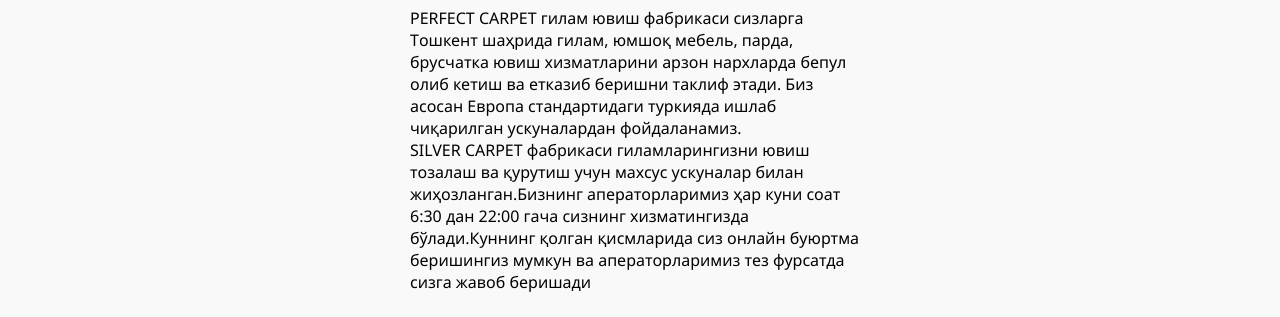
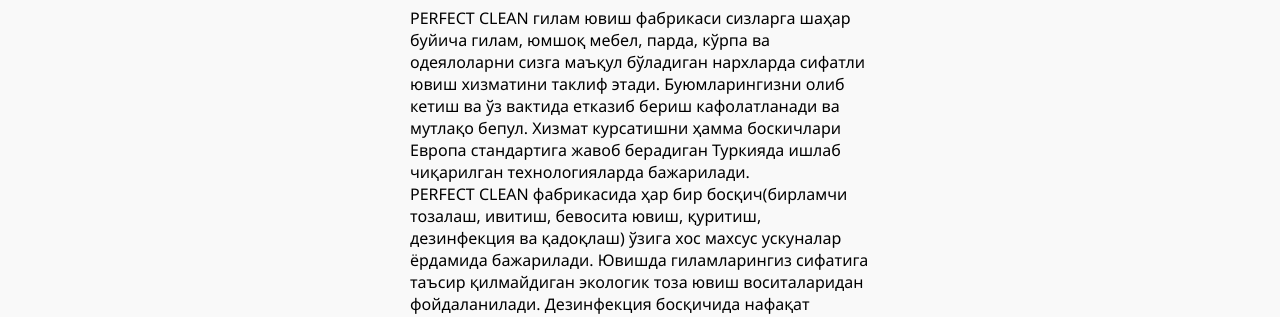
Before and after one commit to karomatulloh/perfectcarpet_uz, a plain HTML site: page index.html in a window 1280 px wide. Shown: the part 459-776 px from the top of the page. Drawn offline with Linux system fonts and the light colour scheme; files whose address does not match are found by name.

Commit message:
Updated version

```diff
--- a/index.html
+++ b/index.html
@@ -71,13 +71,9 @@
 		<section class="about" id="about">
 		    <div class="container">
 		        <div class="about__title">Биз ҳақимизда</div>
-		        <div class="about__text">PERFECT CARPET гилам ювиш фабрикаси сизларга Tошкент шаҳрида гилам, юмшоқ мебель,
-		            парда, брусчатка ювиш хизматларини арзон нархларда бепул олиб кетиш ва етказиб беришни таклиф этади. Биз
-		            асосан Европа стандартидаги туркияда ишлаб чиқарилган ускуналардан фойдаланамиз. <br> SILVER CARPET
-		            фабрикаси гиламларингизни ювиш тозалаш ва қурутиш учун махсус ускуналар билан жиҳозланган.Бизнинг
-		            аператорларимиз ҳар куни соат 6:30 дан 22:00 гача сизнинг хизматингизда бўлади.Куннинг қолган қисмларида
-		            сиз онлайн буюртма беришингиз мумкун ва аператорларимиз тез фурсатда сизга жавоб беришади</div>
-		    </div>
+		        <div class="about__text">
+				PERFECT CLEAN гилам ювиш фабрикаси сизларга шаҳар буйича гилам, юмшоқ мебел, парда, кўрпа ва одеялоларни сизга маъқул бўладиган нархларда сифатли ювиш хизматини таклиф этади. Буюмларингизни олиб кетиш ва ўз вактида етказиб бериш кафолатланади ва мутлақо бепул. Хизмат курсатишни ҳамма боскичлари Европа стандартига жавоб берадиган Туркияда ишлаб чиқарилган технологияларда бажарилади. <br> PERFECT CLEAN фабрикасида ҳар бир босқич(бирламчи тозалаш, ивитиш, бевосита ювиш, қуритиш, дезинфекция ва қадоқлаш)  ўзига хос махсус ускуналар ёрдамида бажарилади. Ювишда гиламларингиз сифатига таъсир қилмайдиган экологик тоза ювиш воситаларидан фойдаланилади. Дезинфекция босқичида нафақат зарарсизлантирилади, балки ҳамма ёкимсиз хидлар йуқотилади хамда хушбуйлаштирилади. Бизни операторларимиз 6:00 дан 23:00 гача сизни хизматингизда булади. Бошқа вақтларда буюртмалар онлайн тарзда қабул қилинади.
+			</div>
 		</section>
 <br>
 <section class="services" id="service">
```
